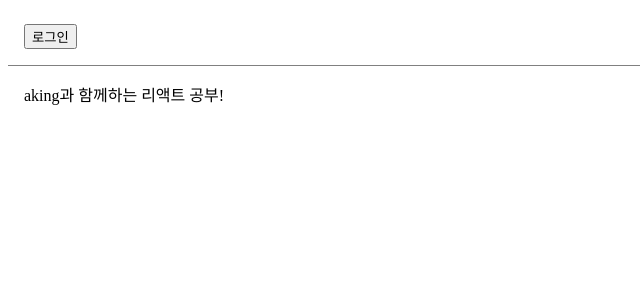
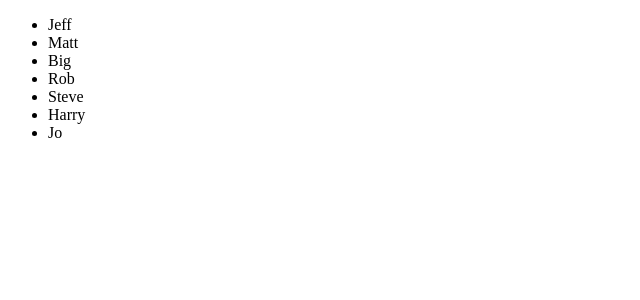
Before and after one commit to 88kdjo/React-Tutorial, a React (Create React App) app: page / in a window 1280 px wide. Shown: the top 300 px of the page, without its empty margins (0-640 px from the left). Built offline with nearby package versions, Linux system fonts and the light colour scheme.

Commit message:
Learn List and Keys & Create AttendanceBook.jsx

```diff
--- /dev/null
+++ b/src/chapter_10/AttendanceBook.jsx
@@ -0,0 +1,44 @@
+const students = [
+  {
+    id: 1,
+    name: 'Jeff',
+  },
+  {
+    id: 2,
+    name: 'Matt',
+  },
+  {
+    id: 3,
+    name: 'Big',
+  },
+  {
+    id: 4,
+    name: 'Rob',
+  },
+  {
+    id: 5,
+    name: 'Steve',
+  },
+  {
+    id: 6,
+    name: 'Harry',
+  },
+  {
+    id: 7,
+    name: 'Jo',
+  },
+];
+
+const AttendanceBook = (props) => {
+  return (
+    <ul>
+      {
+        students.map( (student) => {
+          return <li key={student.id}>{student.name}</li>;
+        })
+      }
+    </ul>
+  )
+}
+
+export default AttendanceBook;
--- a/src/index.js
+++ b/src/index.js
@@ -10,7 +10,8 @@
 // import Accommodate from './chapter_07/Accommodate';
 // import ConfirmButtonClassComponent from './chapter_08/ConfirmButtonClassComponent';
 // import ConfirmButtonFunctionComponent from './chapter_08/ConfirmButtonFunctionComponent';
-import LandingPage from './chapter_09/LandingPage';
+// import LandingPage from './chapter_09/LandingPage';
+import AttendanceBook from './chapter_10/AttendanceBook';
 
 const root = ReactDOM.createRoot(document.getElementById('root'));
 root.render(
@@ -21,7 +22,8 @@
     // <Accommodate />
     // <ConfirmButtonClassComponent />
     // <ConfirmButtonFunctionComponent />
-    <LandingPage />
+    // <LandingPage />
+    <AttendanceBook />
 );
 
 // setInterval( () => {
```
